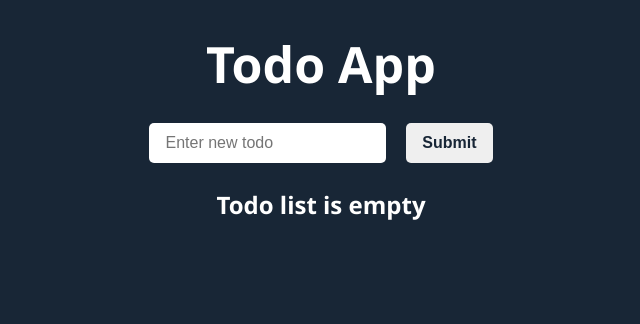
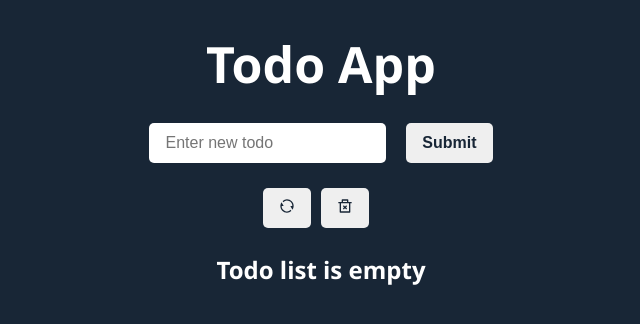
Before and after one commit to alpetrushkin/todo-app-v1, a React (Create React App) app: page / in a window 1280 px wide. Shown: the top 324 px of the page, without its empty margins (319-959 px from the left). Built offline with nearby package versions, Linux system fonts and the light colour scheme.

Commit message:
создание компонента Button

```diff
--- a/src/App.js
+++ b/src/App.js
@@ -3,6 +3,7 @@ import {v1} from "uuid";
 import TodoForm from "./components/Todos/TodoForm";
 import TodoList from "./components/Todos/TodoList";
 import './App.css';
+import TodosAction from "./components/Todos/TodosAction";
 
 function App() {
    const [todos, setTodos] = useState([])
@@ -25,6 +26,7 @@ function App() {
       <div className="App">
          <h1>Todo App</h1>
          <TodoForm addTodo={addTodoHandler}/>
+         <TodosAction/>
          <TodoList
             todos={todos}
             deleteTasks={deleteTasksHandler}
--- /dev/null
+++ b/src/components/Todos/TodosAction.js
@@ -0,0 +1,18 @@
+import React from 'react';
+import {RiRefreshLine, RiDeleteBin2Line} from "react-icons/ri";
+import Button from "../UI/Button";
+
+const TodosAction = () => {
+   return (
+      <>
+         <Button title="Reset Todos">
+            <RiRefreshLine/>
+         </Button>
+         <Button title="Clear Completed Todos">
+            <RiDeleteBin2Line/>
+         </Button>
+      </>
+   );
+};
+
+export default TodosAction;
--- /dev/null
+++ b/src/components/UI/Button.js
@@ -0,0 +1,17 @@
+import React from 'react';
+import s from './Button.module.css';
+
+const Button = ({onClick, children, title, disabled = false}) => {
+   return (
+      <button
+         className={s.button}
+         title={title}
+         onClick={onClick}
+         disabled={disabled}
+      >
+         {children}
+      </button>
+   );
+};
+
+export default Button;
--- a/src/components/UI/Button.module.css
+++ b/src/components/UI/Button.module.css
@@ -0,0 +1,14 @@
+.button {
+    margin-top: 25px;
+    margin-right: 10px;
+    padding: 0 16px;
+    font-weight: 700;
+    font-size: 16px;
+    color: #182636;
+    cursor: pointer;
+}
+
+.button:hover {
+    background-color: coral;
+    transition: background-color 0.3s ease-in-out;
+}
```
